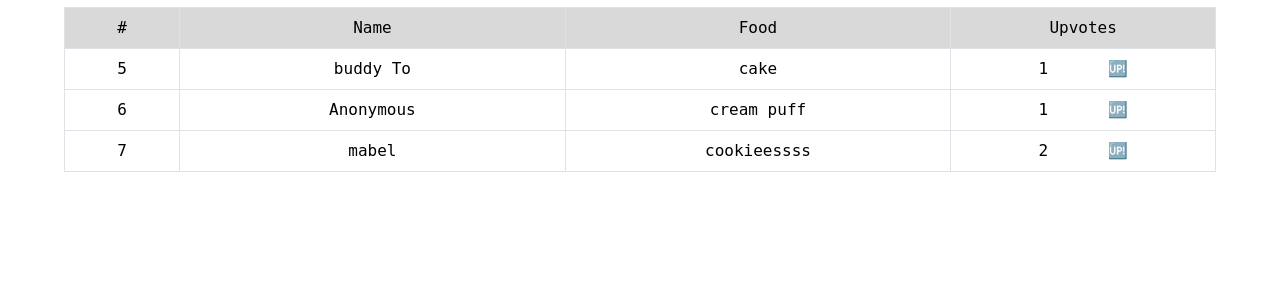
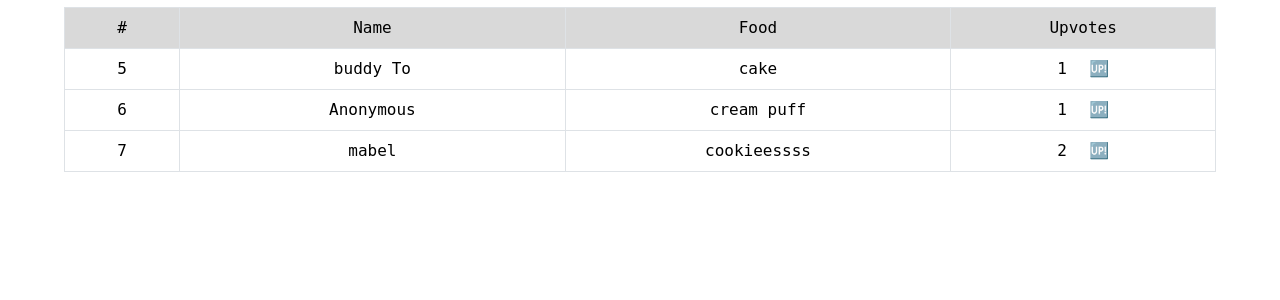
Before and after one commit to randomcherry/pikafood, a Flask app: page /viewRequests in a window 1280 px wide. Shown: the part 60-360 px from the top of the page. Run offline with Flask 3, Linux system fonts and the light colour scheme; some libraries are stand-ins or nearby versions.

Commit message:
Mon, Dec 22, 2025, 1:45 PM +00:00

```diff
--- a/project/static/styles.css
+++ b/project/static/styles.css
@@ -120,7 +120,7 @@ th {
 }
 
 .upvoteContainer {
-  width: 60%;
+  width: 30%;
   display: flex;
   justify-content: space-around;
 }
```
